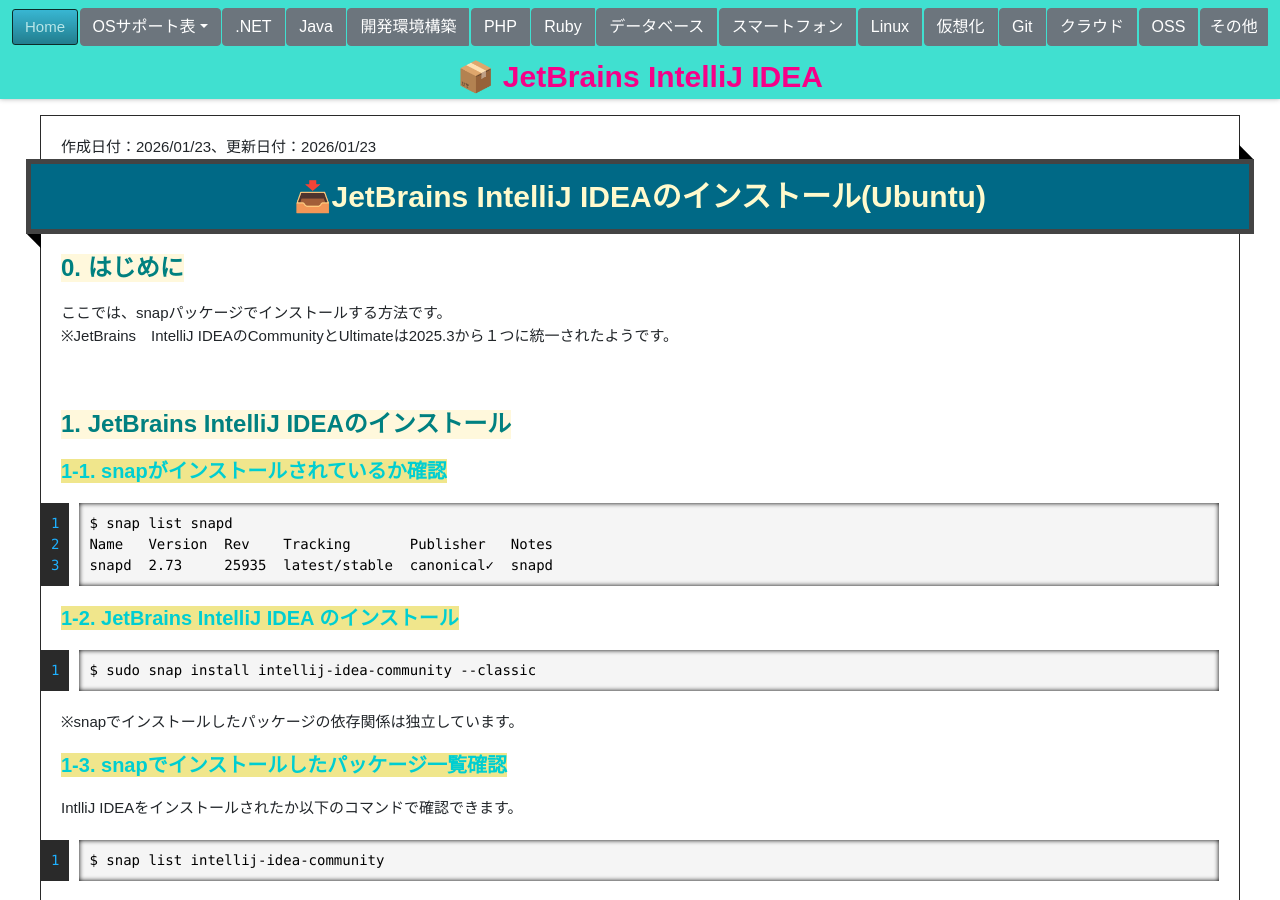
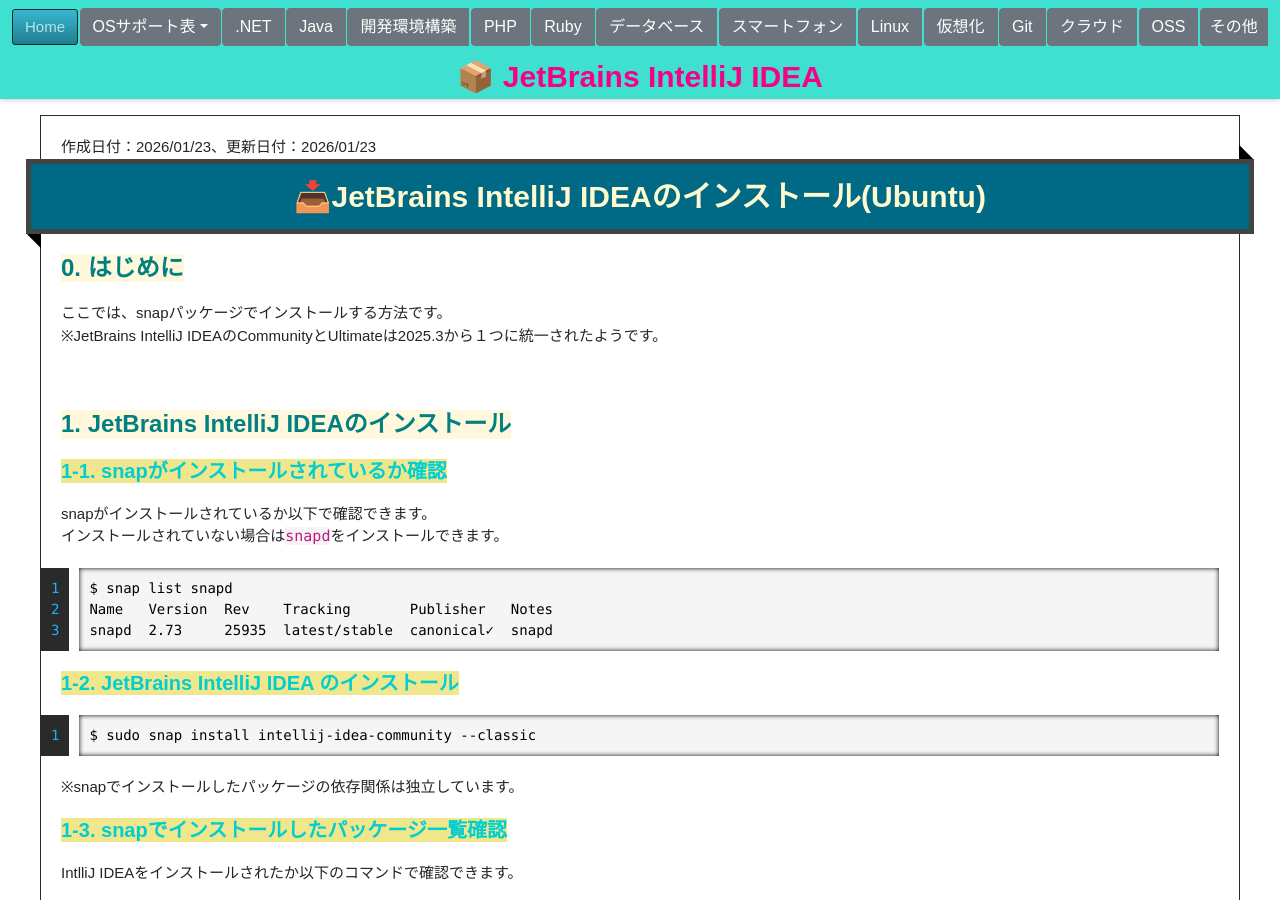
Before and after one commit to person-carrying-water/person-carrying-water.github.io, a Jekyll site: the page built from Contents/Ide/Idea/InstUbuntuIdea.md, in a window 1280 px wide and 900 px high. Built offline with Jekyll 4.4.1, drawn with Linux system fonts in a browser that asks for light colours; nearby versions of some CDN libraries; emoji names are drawn with the system emoji font.

Commit message:
Ubuntu260123

````diff
--- a/Contents/Ide/Idea/InstUbuntuIdea.md
+++ b/Contents/Ide/Idea/InstUbuntuIdea.md
@@ -8,12 +8,14 @@
 
 ## 0. はじめに
 ここでは、snapパッケージでインストールする方法です。
-※JetBrains　IntelliJ IDEAのCommunityとUltimateは2025.3から１つに統一されたようです。
+※JetBrains IntelliJ IDEAのCommunityとUltimateは2025.3から１つに統一されたようです。
 
 <br />
 
 ## 1. JetBrains IntelliJ IDEAのインストール
 ### 1-1. snapがインストールされているか確認
+snapがインストールされているか以下で確認できます。
+インストールされていない場合は`snapd`をインストールできます。
 ```
 $ snap list snapd
 Name   Version  Rev    Tracking       Publisher   Notes
````
Also changed, not shown: readme.md (added).
